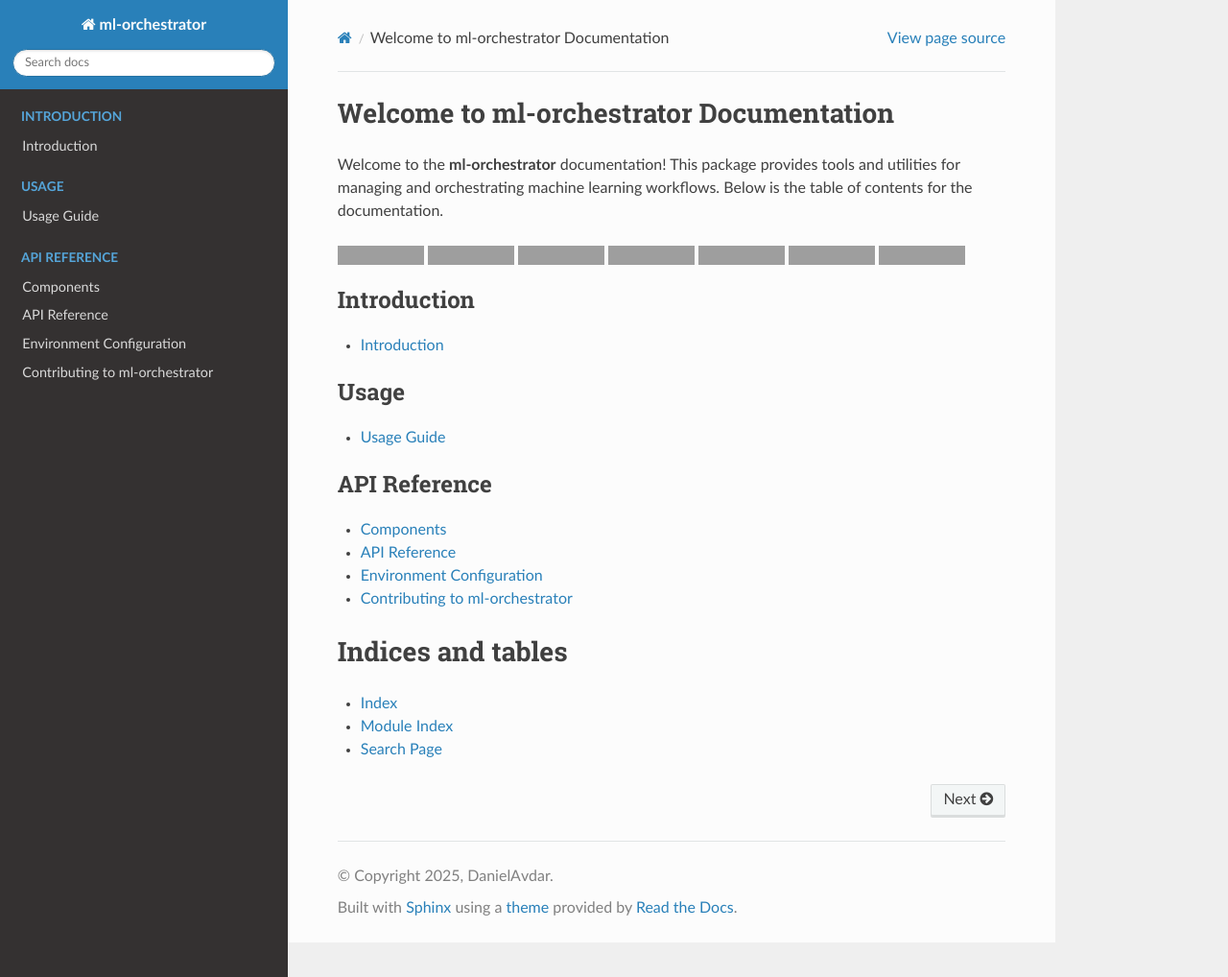
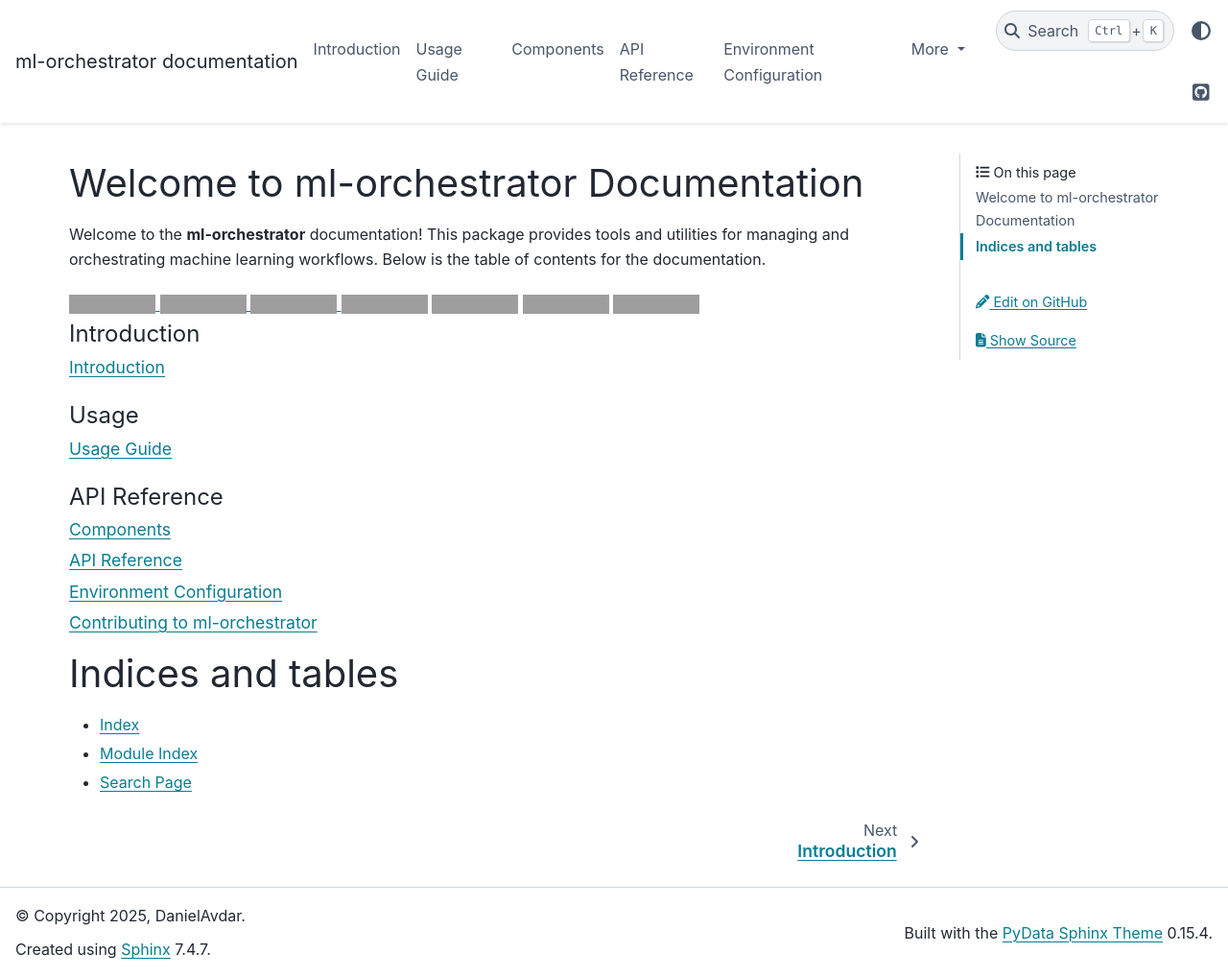
Before and after one commit to DanielAvdar/ml-orchestrator, a Sphinx documentation site: the page built from docs/source/index.rst, in a window 1280 px wide and 1018 px high, cut to the strip 0-1018 px from the top of the window. Shown: the whole strip at 96% size. Built offline with Sphinx 7.4.7 and the PyData theme 0.15.4, drawn with Linux system fonts in a browser that asks for light colours; grey boxes are pictures that could not be loaded.

Commit message:
Migrate documentation theme to PyData Sphinx theme (#192)
* Initial plan for issue

* Migrate documentation theme to PyData Sphinx theme

- Replace sphinx-rtd-theme with pydata-sphinx-theme in dependencies
- Update html_theme setting in Sphinx configuration
- Add PyData theme configuration options including GitHub integration
- Remove duplicate sphinx.ext.autodoc extension entry
- Test documentation builds successfully with new theme

Co-authored-by: eh-main-bot <171766998+eh-main-bot@users.noreply.github.com>

---------

Co-authored-by: copilot-swe-agent[bot] <198982749+Copilot@users.noreply.github.com>
Co-authored-by: eh-main-bot <171766998+eh-main-bot@users.noreply.github.com>

```diff
--- a/docs/source/conf.py
+++ b/docs/source/conf.py
@@ -26,7 +26,6 @@ extensions = [
     "sphinx.ext.napoleon",  # Support for Google and NumPy style docstrings
     "sphinx.ext.viewcode",  # Add links to source code
     "sphinx.ext.githubpages",  # If deploying to GitHub Pages
-    "sphinx.ext.autodoc",
     "sphinx.ext.doctest",
     "sphinx.ext.intersphinx",
 ]
@@ -34,7 +33,20 @@ extensions = [
 templates_path = ["_templates"]
 exclude_patterns = ["_build", "Thumbs.db", ".DS_Store"]
 
-html_theme = "sphinx_rtd_theme"
+html_theme = "pydata_sphinx_theme"
+html_theme_options = {
+    "github_url": "https://github.com/DanielAvdar/ml-orchestrator",
+    "use_edit_page_button": True,
+    "show_toc_level": 2,
+    "navbar_align": "left",
+}
+
+html_context = {
+    "github_user": "DanielAvdar",
+    "github_repo": "ml-orchestrator",
+    "github_version": "main",
+    "doc_path": "docs/source",
+}
 master_doc = "index"
 # -- Options for HTML output -------------------------------------------------
 # https://www.sphinx-doc.org/en/master/usage/configuration.html#options-for-html-output
--- a/pyproject.toml
+++ b/pyproject.toml
@@ -43,7 +43,7 @@ dev = [
 docs = [
     "sphinx>=8.2.0; python_version >= '3.11'",
     "sphinx>=7.0.0; python_version < '3.11'",
-    "sphinx-rtd-theme>=3.0.2",
+    "pydata-sphinx-theme>=0.15.0",
 ]
 
 [tool.hatch.build.targets.sdist]
```
Also changed, not shown: 1 other file.
